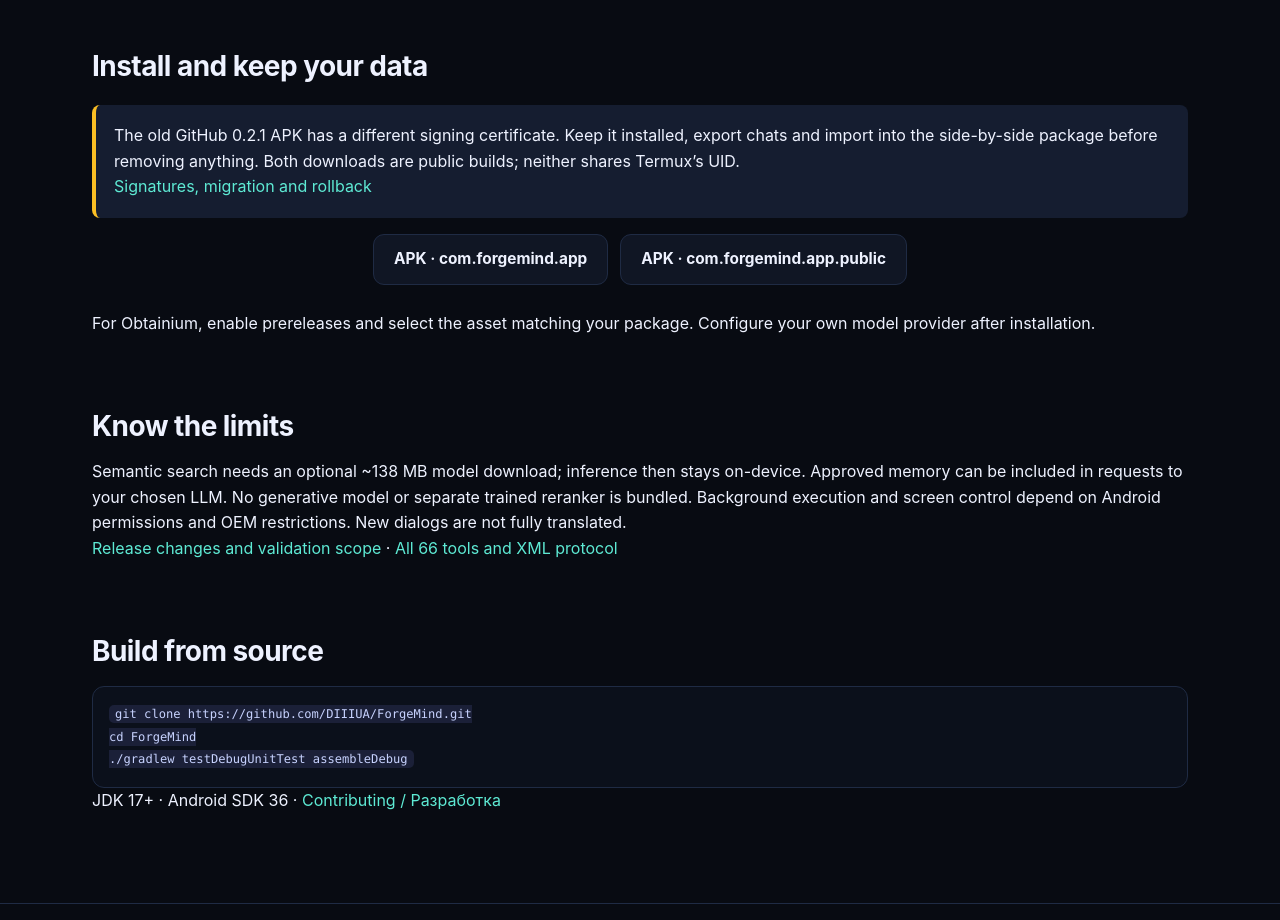
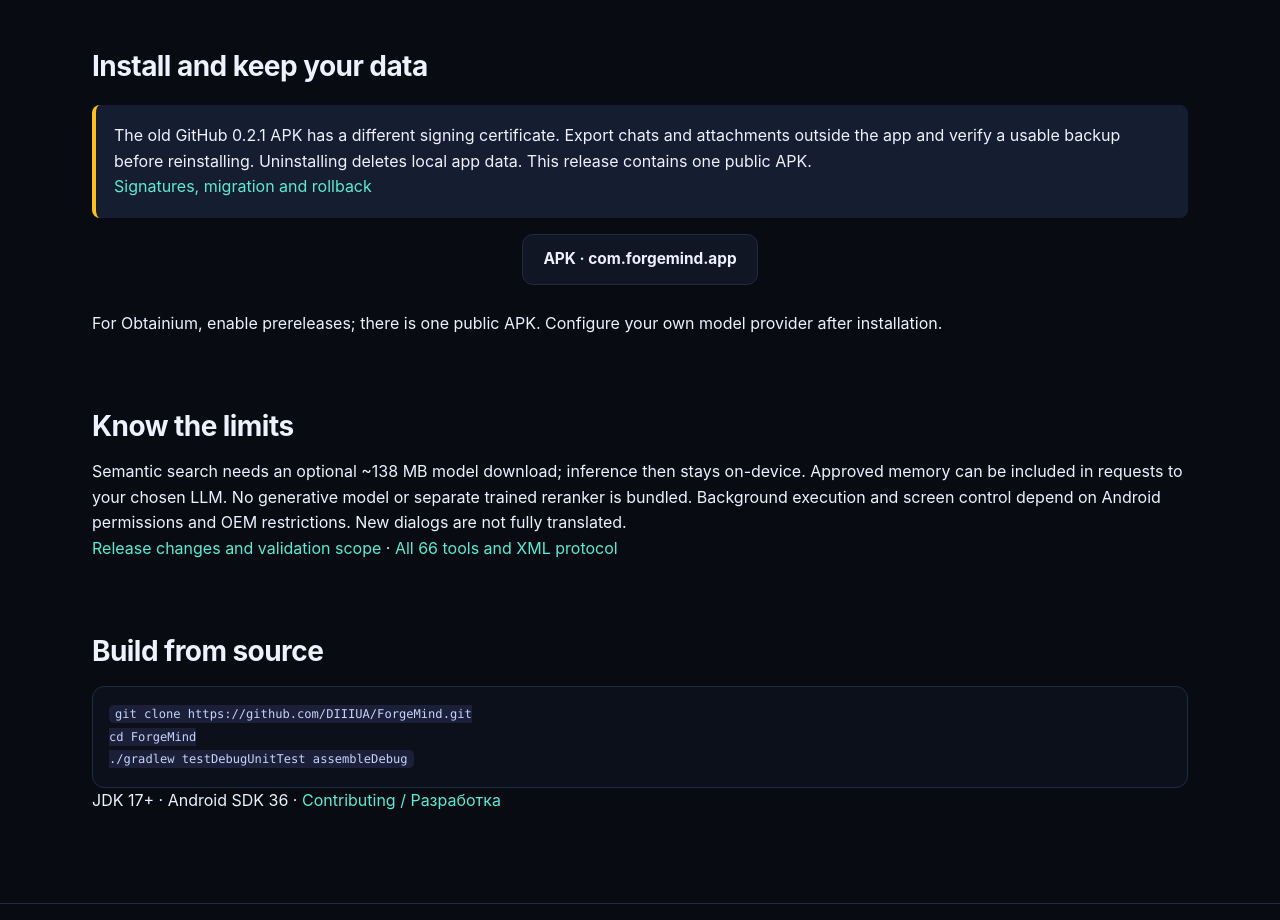
Before and after one commit to DIIIUA/ForgeMind, a plain HTML site: page docs/index.html in a window 1280 px wide. Shown: the part 2420-3340 px from the top of the page. Drawn offline with Linux system fonts and the light colour scheme.

Commit message:
Publish a single public APK and align release documentation

```diff
--- a/docs/index.html
+++ b/docs/index.html
@@ -186,10 +186,10 @@ html[data-lang="en"] [data-i18n="ru"],html[data-lang="ru"] [data-i18n="en"]{disp
 <article class="card"><h3 data-i18n="en" >Screen, voice and interface</h3><h3 data-i18n="ru" >Экран, голос и интерфейс</h3><p data-i18n="en" >Optional Accessibility reads exposed Android window trees and numbered controls, performs actions/batches and captures screenshots on Android 11+. Floating chat overlay, notifications, speech input through Android/Groq/OpenAI/custom Whisper, and speech output through Android/Edge/OpenAI/XTTS. Theme and terminal palette customization; 14 locale resource sets with incomplete translation of newer dialogs.</p><p data-i18n="ru" >Необязательная Accessibility-служба читает доступные деревья окон Android и нумерует элементы, выполняет действия и пакеты; снимки экрана — на Android 11+. Плавающий чат, уведомления, ввод голосом через Android/Groq/OpenAI/собственный Whisper, озвучка через Android/Edge/OpenAI/XTTS. Настройка темы и палитры терминала; ресурсы 14 языков, новые диалоги переведены ещё не полностью.</p></article>
 <article class="card"><h3 data-i18n="en" >Chat organization and backup</h3><h3 data-i18n="ru" >Организация чатов и резервные копии</h3><p data-i18n="en" >Chat folders, search, branching, attachments and Markdown export. Full ZIP archives include profiles, approved memory and proposals; selected-chat exports only carry chat-scoped memory. Archive format 3 reads older formats 1/2. Settings can be exported/imported separately with password-encrypted backup and an explicit import confirmation.</p><p data-i18n="ru" >Папки чатов, поиск, ветки, вложения и экспорт Markdown. Полный ZIP включает профили, подтверждённую память и предложения; экспорт выбранных чатов переносит только память области чата. Формат архива 3 читает старые 1/2. Настройки экспортируются и импортируются отдельно: шифрование паролем и явное подтверждение импорта.</p></article></div></section>
 <section><h2><span data-i18n="en" >Install and keep your data</span><span data-i18n="ru" >Установка и сохранение данных</span></h2>
-<div class="notice"><p data-i18n="en" >The old GitHub 0.2.1 APK has a different signing certificate. Keep it installed, export chats and import into the side-by-side package before removing anything. Both downloads are public builds; neither shares Termux’s UID.</p><p data-i18n="ru" >У старого GitHub APK 0.2.1 другая подпись. Сохраните старую установку, экспортируйте чаты и проверьте импорт в отдельный пакет side-by-side до удаления. Оба файла — публичные сборки; общий UID Termux они не используют.</p>
+<div class="notice"><p data-i18n="en" >The old GitHub 0.2.1 APK has a different signing certificate. Export chats and attachments outside the app and verify a usable backup before reinstalling. Uninstalling deletes local app data. This release contains one public APK.</p><p data-i18n="ru" >У старого GitHub APK 0.2.1 другая подпись. До переустановки экспортируйте чаты и вложения вне приложения и проверьте пригодную к восстановлению копию. Удаление приложения стирает локальные данные. В релизе один публичный APK.</p>
 <a href="https://github.com/DIIIUA/ForgeMind/blob/main/docs/INSTALL.md"><span data-i18n="en" >Signatures, migration and rollback</span><span data-i18n="ru" >Подписи, перенос и откат</span></a></div>
-<div class="cta-row"><a class="btn btn-secondary" href="https://github.com/DIIIUA/ForgeMind/releases/download/v0.2.4-alpha/ForgeMind-v0.2.4-alpha.apk">APK · com.forgemind.app</a><a class="btn btn-secondary" href="https://github.com/DIIIUA/ForgeMind/releases/download/v0.2.4-alpha/ForgeMind-v0.2.4-alpha-side-by-side.apk">APK · com.forgemind.app.public</a></div>
-<p data-i18n="en" >For Obtainium, enable prereleases and select the asset matching your package. Configure your own model provider after installation.</p><p data-i18n="ru" >В Obtainium включите предварительные релизы и выберите файл своего пакета. После установки добавьте собственного провайдера модели.</p>
+<div class="cta-row"><a class="btn btn-secondary" href="https://github.com/DIIIUA/ForgeMind/releases/download/v0.2.4-alpha/ForgeMind-v0.2.4-alpha.apk">APK · com.forgemind.app</a></div>
+<p data-i18n="en" >For Obtainium, enable prereleases; there is one public APK. Configure your own model provider after installation.</p><p data-i18n="ru" >В Obtainium включите предварительные релизы; APK публички один. После установки добавьте собственного провайдера модели.</p>
 </section><section><h2><span data-i18n="en" >Know the limits</span><span data-i18n="ru" >Границы возможностей</span></h2>
 <p data-i18n="en" >Semantic search needs an optional ~138 MB model download; inference then stays on-device. Approved memory can be included in requests to your chosen LLM. No generative model or separate trained reranker is bundled. Background execution and screen control depend on Android permissions and OEM restrictions. New dialogs are not fully translated.</p><p data-i18n="ru" >Для семантического поиска нужна отдельная модель ~138 МБ; после загрузки вычисления идут на устройстве. Подтверждённая память может входить в запросы выбранной LLM. Генеративная модель и отдельный обученный реранкер не встроены. Фоновая работа и управление экраном зависят от Android и прошивки. Новые диалоги переведены не полностью.</p>
 <p><a href="https://github.com/DIIIUA/ForgeMind/blob/main/docs/releases/v0.2.4-alpha.md"><span data-i18n="en" >Release changes and validation scope</span><span data-i18n="ru" >Изменения и объём проверок релиза</span></a> · <a href="https://github.com/DIIIUA/ForgeMind/blob/main/docs/TOOLS.md"><span data-i18n="en" >All 66 tools and XML protocol</span><span data-i18n="ru" >Все 66 инструментов и XML-протокол</span></a></p></section>
```
Also changed, not shown: 6 other files.
